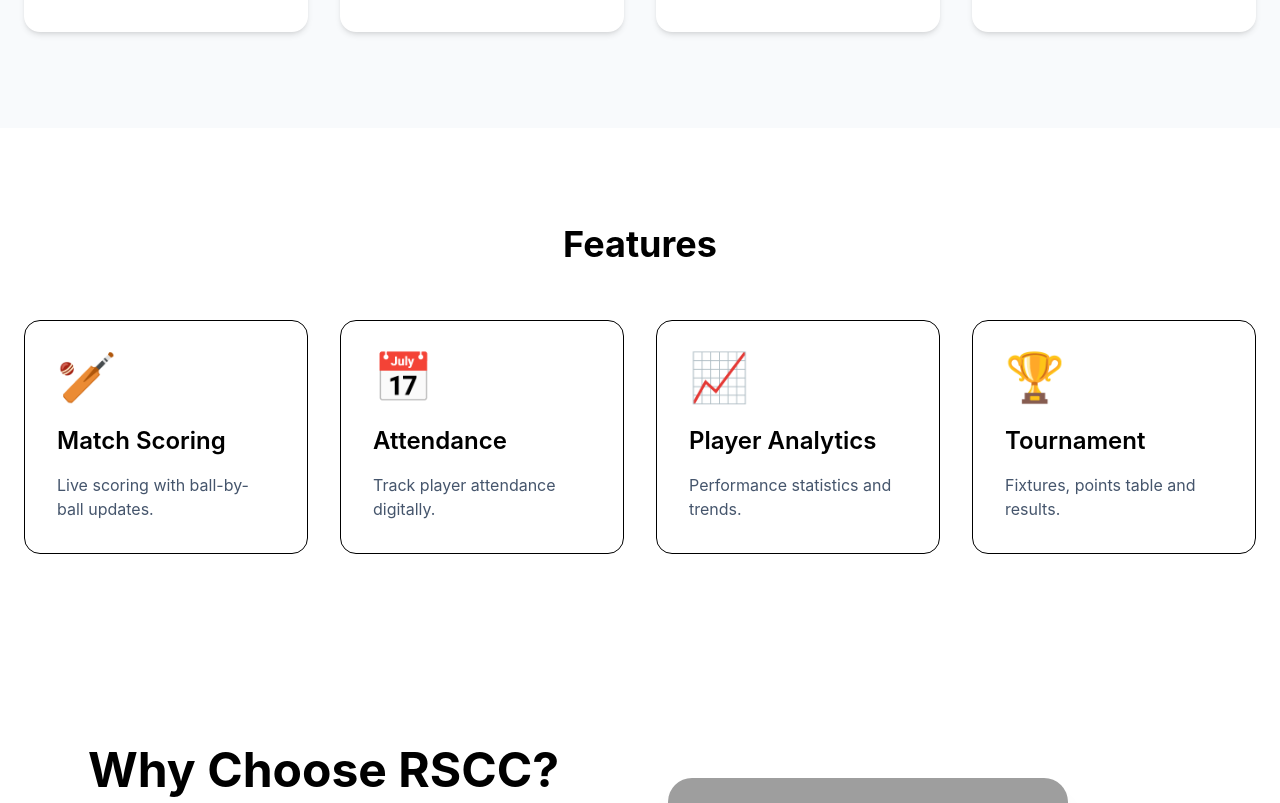
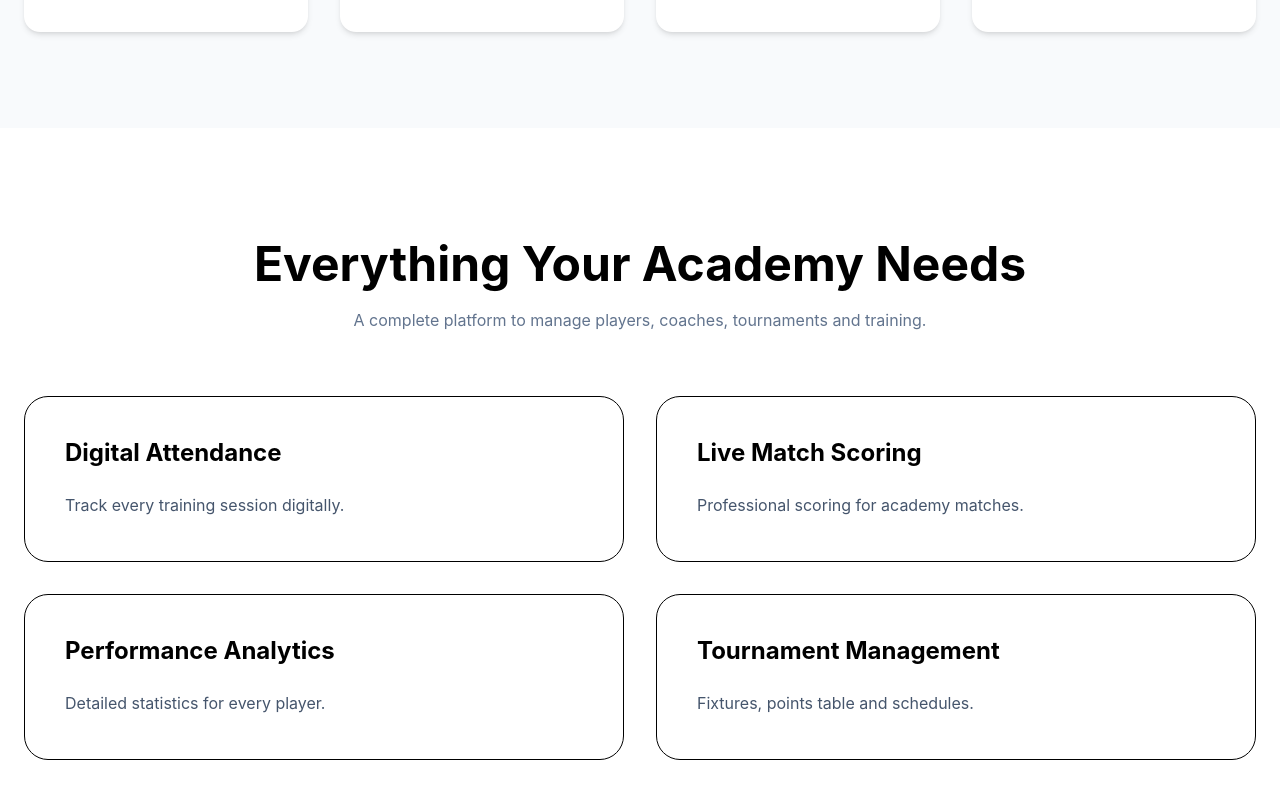
Before and after one commit to apexalphaa/rscc-app, a React (Vite) app in the folder apps/frontend/: page / in a window 1280 px wide. Shown: the part 1242-2045 px from the top of the page. Built offline with nearby package versions, Linux system fonts and the light colour scheme; grey boxes are pictures that could not be loaded.

Commit message:
Update Features.jsx

```diff
--- a/apps/frontend/src/components/Features.jsx
+++ b/apps/frontend/src/components/Features.jsx
@@ -1,58 +1,52 @@
 const features = [
   {
-    title: "Match Scoring",
-    icon: "🏏",
-    desc: "Live scoring with ball-by-ball updates."
+    title: "Digital Attendance",
+    desc: "Track every training session digitally."
   },
   {
-    title: "Attendance",
-    icon: "📅",
-    desc: "Track player attendance digitally."
+    title: "Live Match Scoring",
+    desc: "Professional scoring for academy matches."
   },
   {
-    title: "Player Analytics",
-    icon: "📈",
-    desc: "Performance statistics and trends."
+    title: "Performance Analytics",
+    desc: "Detailed statistics for every player."
   },
   {
-    title: "Tournament",
-    icon: "🏆",
-    desc: "Fixtures, points table and results."
+    title: "Tournament Management",
+    desc: "Fixtures, points table and schedules."
   }
 ];
 
 export default function Features() {
   return (
-   <section
-  id="features"
-  className="py-24 bg-white"
->
-
+    <section
+      id="features"
+      className="py-28 bg-white"
+    >
       <div className="max-w-7xl mx-auto px-6">
 
-        <h2 className="text-4xl font-bold text-center">
-          Features
+        <h2 className="text-5xl font-bold text-center">
+          Everything Your Academy Needs
         </h2>
 
-        <div className="grid md:grid-cols-2 lg:grid-cols-4 gap-8 mt-14">
+        <p className="text-center mt-5 text-slate-500 max-w-2xl mx-auto">
+          A complete platform to manage players, coaches, tournaments and training.
+        </p>
 
-          {features.map((feature) => (
+        <div className="grid lg:grid-cols-2 gap-8 mt-16">
+
+          {features.map((item) => (
 
             <div
-              key={feature.title}
-              className="rounded-2xl border p-8 hover:shadow-xl transition"
+              key={item.title}
+              className="border rounded-3xl p-10 hover:shadow-2xl hover:border-green-600 transition-all"
             >
-
-              <div className="text-5xl">
-                {feature.icon}
-              </div>
-
-              <h3 className="mt-6 text-2xl font-semibold">
-                {feature.title}
+              <h3 className="text-2xl font-bold">
+                {item.title}
               </h3>
 
-              <p className="mt-4 text-slate-600">
-                {feature.desc}
+              <p className="mt-5 text-slate-600 leading-8">
+                {item.desc}
               </p>
 
             </div>
@@ -62,7 +56,6 @@ export default function Features() {
         </div>
 
       </div>
-
     </section>
   );
 }
```
